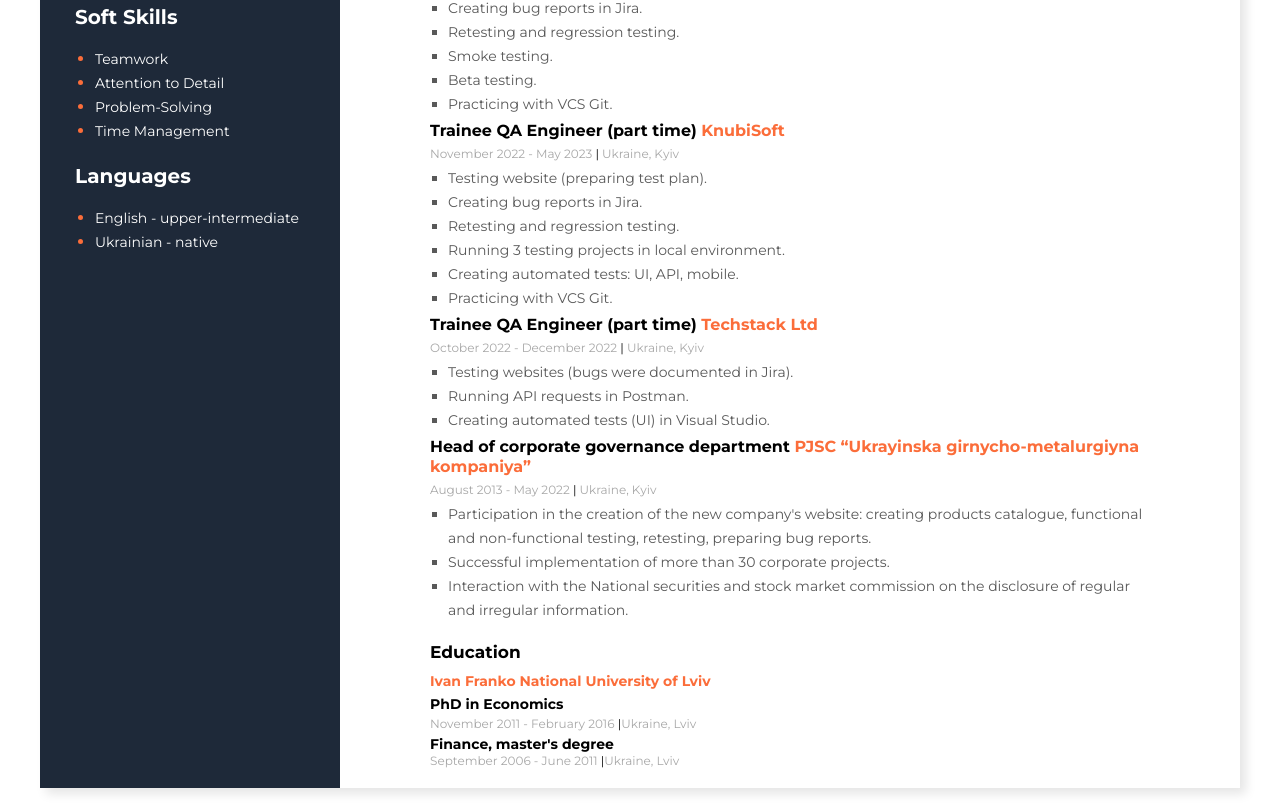
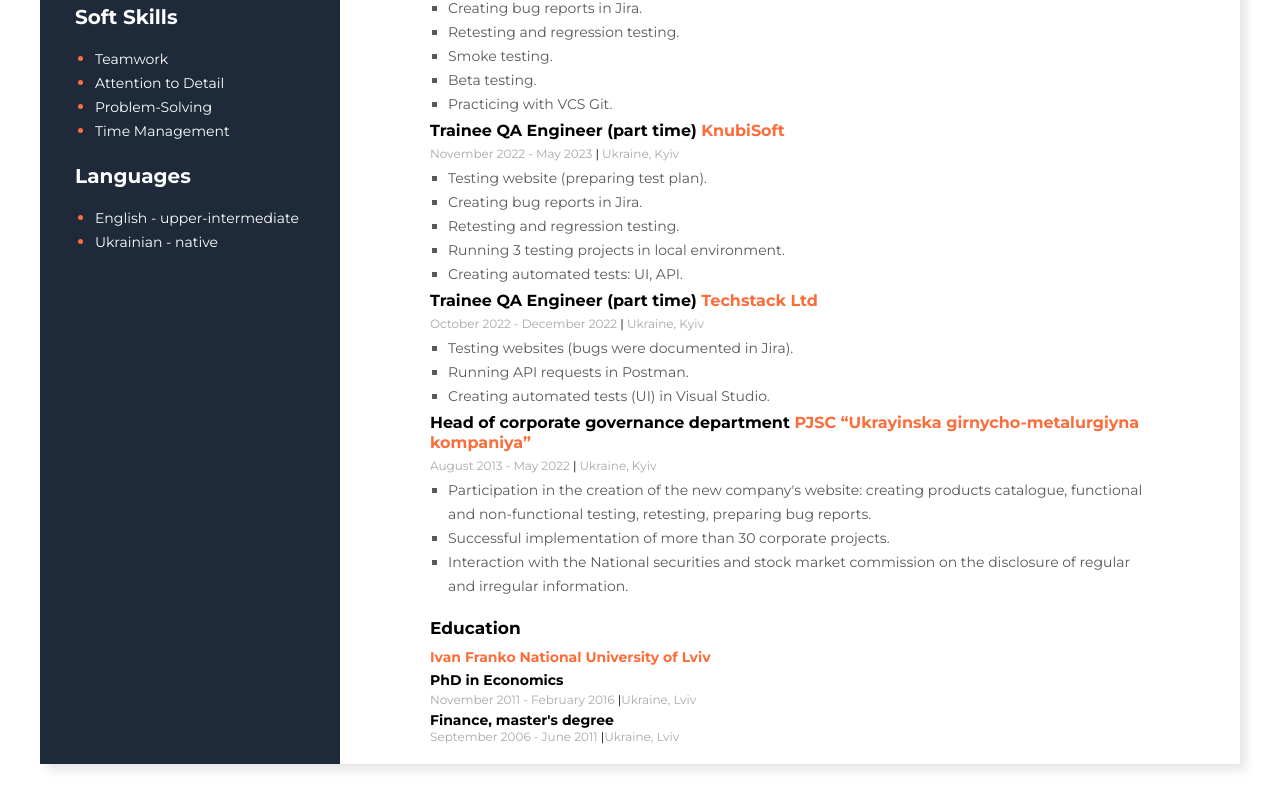
Before and after one commit to VasylynaVyshnevska/Resume, a plain HTML site: page index.html in a window 1280 px wide. Shown: the part 939-1747 px from the top of the page. After the commit the page ends 1723 px from the top, so only its background shows below. Drawn offline with Linux system fonts and the light colour scheme.

Commit message:
expchange

```diff
--- a/index.html
+++ b/index.html
@@ -97,8 +97,7 @@
                         <li class="my-work-experience-duty">Creating bug reports in Jira.</li>
                         <li class="my-work-experience-duty">Retesting and regression testing.</li>
                         <li class="my-work-experience-duty">Running 3 testing projects in local environment.</li>
-                        <li class="my-work-experience-duty">Creating automated tests: UI, API, mobile.</li>
-                        <li class="my-work-experience-duty">Practicing with VCS Git.</li>
+                        <li class="my-work-experience-duty">Creating automated tests: UI, API.</li>
                     </ul>
                 </div>
         <!-- Company 2 -->
```
